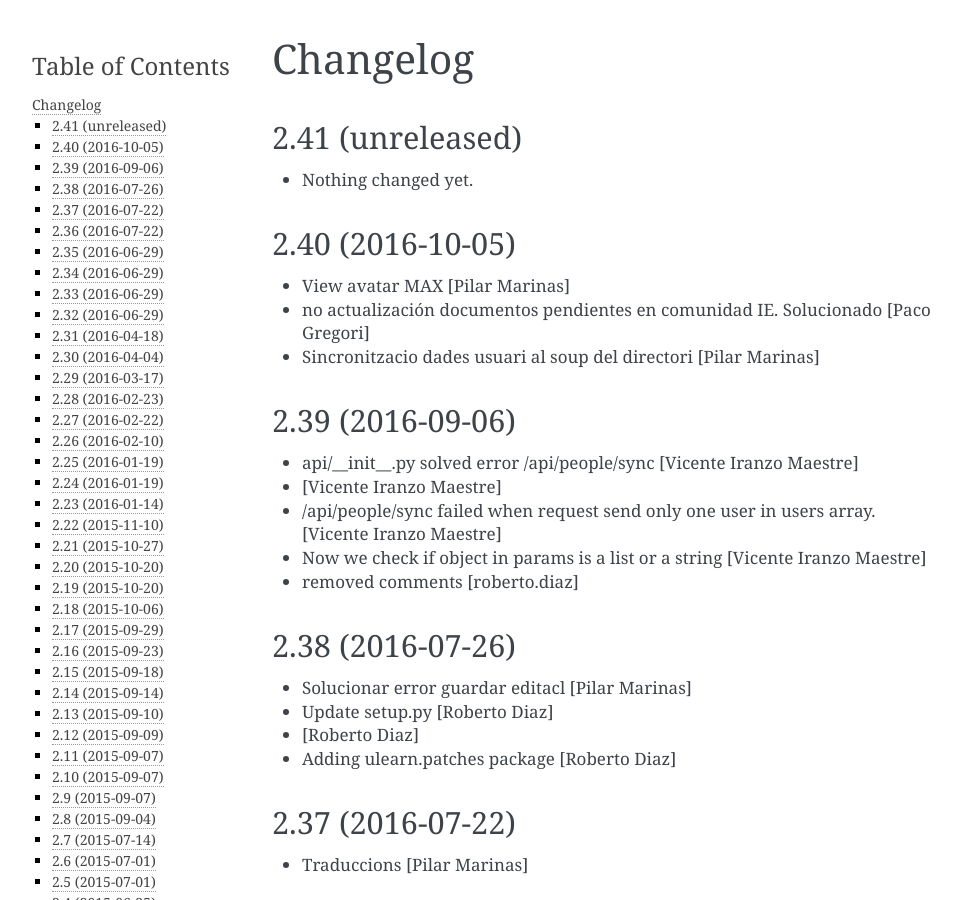
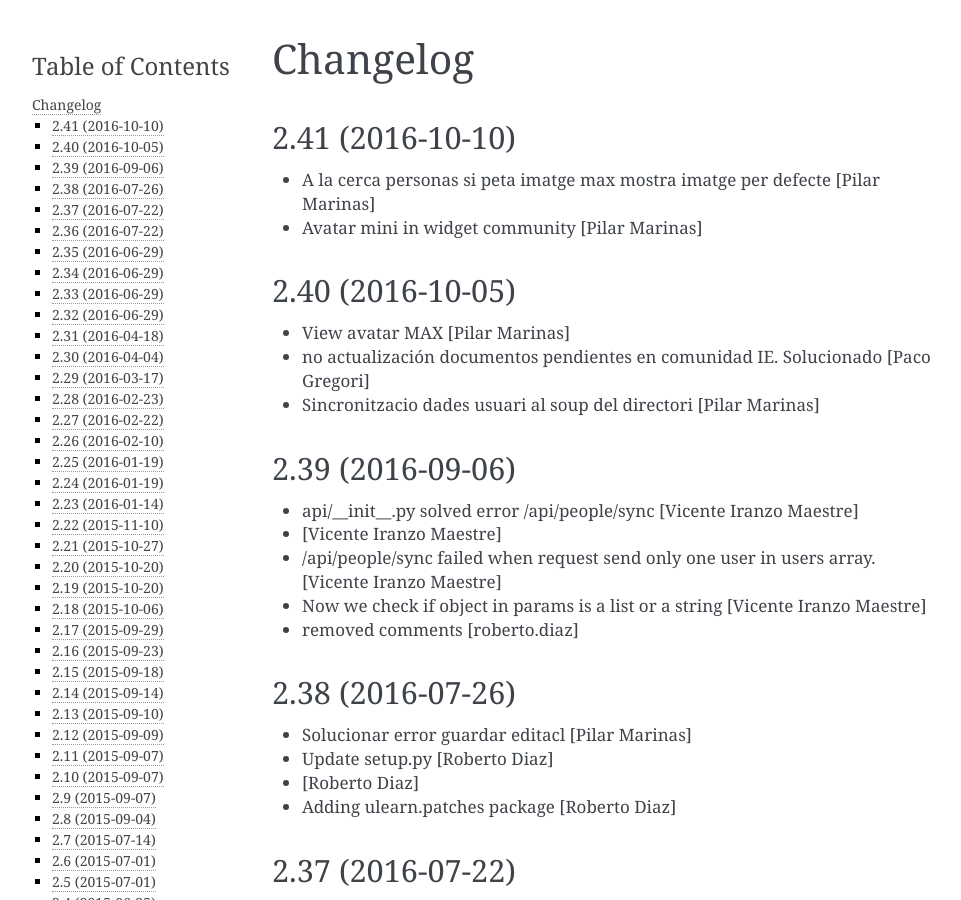
Before and after one commit to UPCnet/ulearn.core, a Sphinx documentation site: the page built from docs/HISTORY.rst, in a window 1280 px wide and 900 px high. Shown: the whole window, without its empty margins (148-1109 px from the left). Built offline with Sphinx 7.4.7, drawn with Linux system fonts in a browser that asks for light colours; pages that are not in the unit, such as notebooks, are missing from menus.

Commit message:
Preparing release 2.41

```diff
--- a/docs/HISTORY.rst
+++ b/docs/HISTORY.rst
@@ -1,11 +1,11 @@
 Changelog
 =========
 
-2.41 (unreleased)
+2.41 (2016-10-10)
 -----------------
 
-- Nothing changed yet.
-
+* A la cerca personas si peta imatge max mostra imatge per defecte [Pilar Marinas]
+* Avatar mini in widget community [Pilar Marinas]
 
 2.40 (2016-10-05)
 -----------------
--- a/setup.py
+++ b/setup.py
@@ -1,7 +1,7 @@
 from setuptools import setup, find_packages
 import os
 
-version = '2.41.dev0'
+version = '2.41'
 
 README = open('README.rst').read()
 HISTORY = open(os.path.join('docs', 'HISTORY.rst')).read()
```
